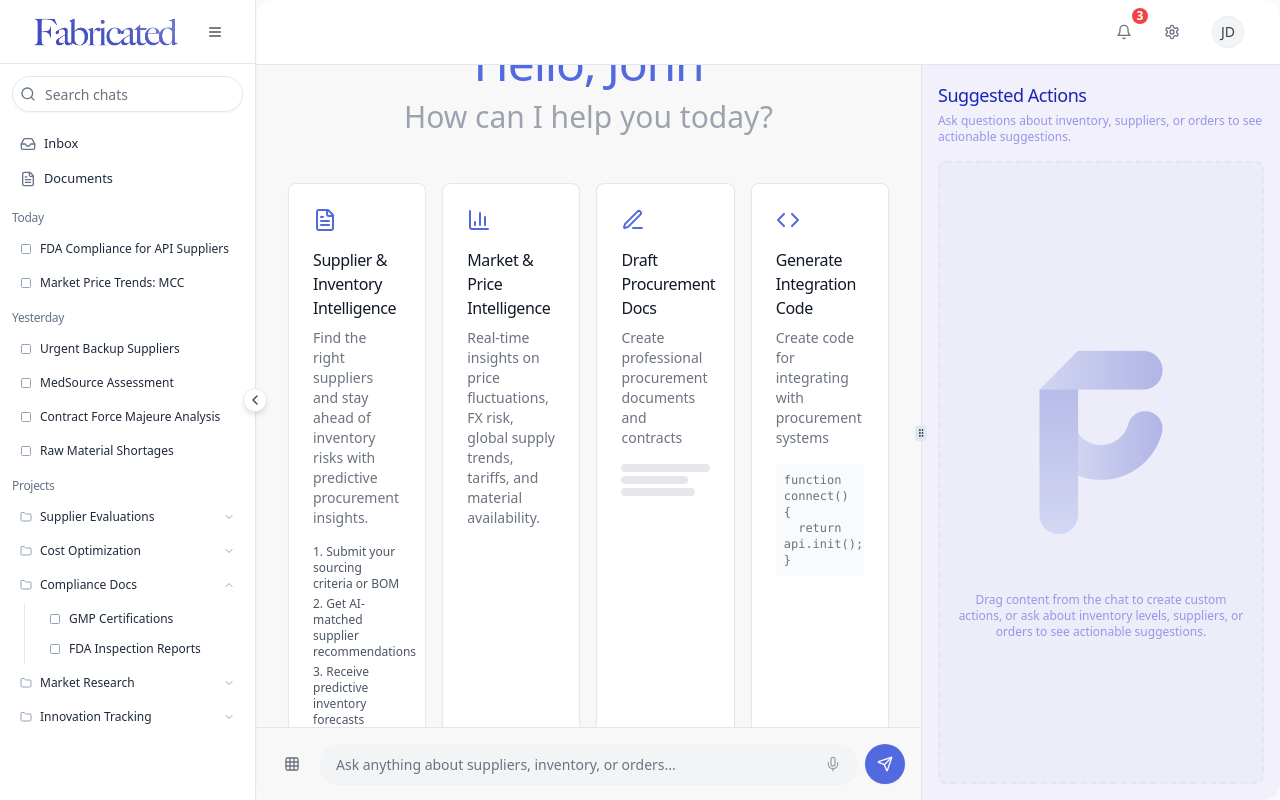
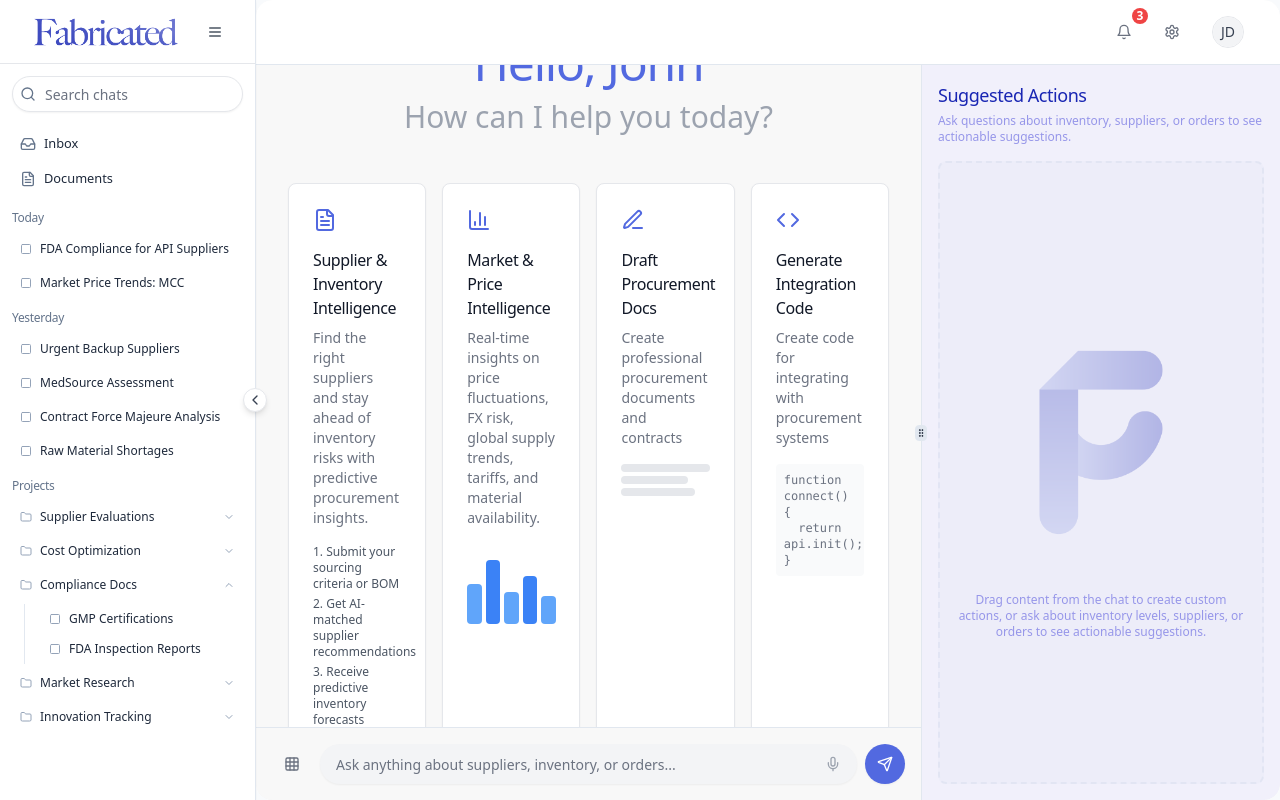
Before and after one commit to akifdanisik/fabricated-vision, a React (Vite) app: page /chat in a window 1280 px wide. Built offline with nearby package versions, Linux system fonts and the light colour scheme.

Commit message:
Fix: WelcomeScreen type error
Fixes a type error in WelcomeScreen.tsx related to the WelcomeModule component.

```diff
--- a/src/components/chat/WelcomeScreen.tsx
+++ b/src/components/chat/WelcomeScreen.tsx
@@ -1,3 +1,4 @@
+
 import React from 'react';
 import { Card } from '@/components/ui/card';
 import { FileText, BarChart3, PenLine, Code } from 'lucide-react';
@@ -7,13 +8,15 @@ interface WelcomeModuleProps {
   description: string;
   icon: React.ReactNode;
   onClick: () => void;
+  children?: React.ReactNode;
 }
 
 const WelcomeModule: React.FC<WelcomeModuleProps> = ({
   title,
   description,
   icon,
-  onClick
+  onClick,
+  children
 }) => {
   return (
     <Card
@@ -68,6 +71,7 @@ const WelcomeModule: React.FC<WelcomeModuleProps> = ({
               <div>{"}"}</div>
             </div>
           )}
+          {children}
         </div>
       </div>
     </Card>
@@ -106,7 +110,6 @@ const WelcomeScreen: React.FC<WelcomeScreenProps> = ({
           icon={<BarChart3 size={24} />}
           onClick={() => onSelectQuickStart("Create a market analysis report for pharmaceutical APIs")}
         >
-          {/* Restoring chart image visualization */}
           <div className="mt-4">
             <div className="h-20 flex items-end">
               <div className="w-6 h-10 bg-blue-400 rounded-sm"></div>
```
